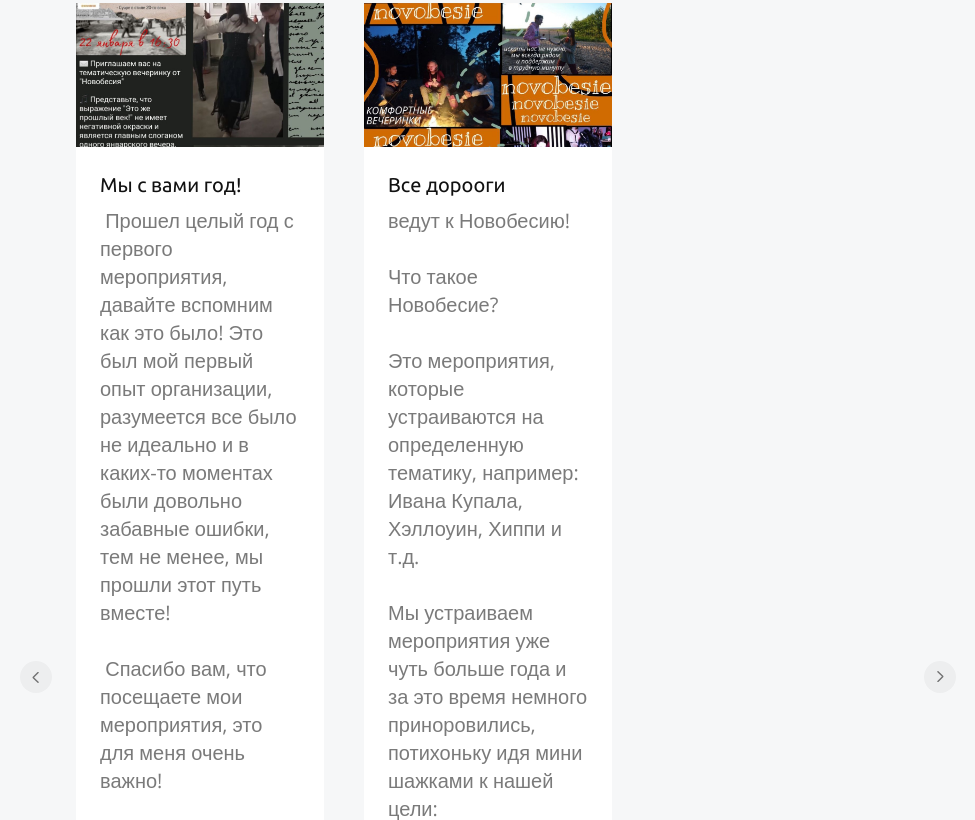
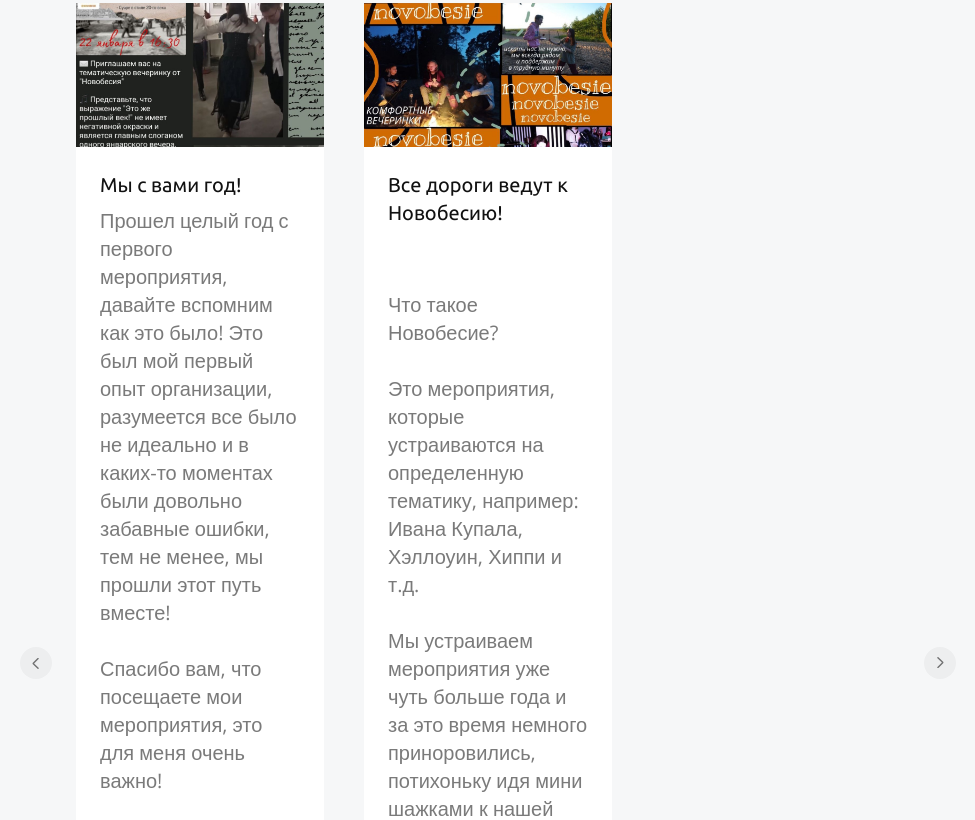
Before and after one commit to Novobesie/Novobesie, a plain HTML site: page index.html in a window 1280 px wide. Shown: the part 2893-3713 px from the top of the page, without its empty margins (152-1127 px from the left). Drawn offline with nearby package versions, Linux system fonts and the light colour scheme; some packages are replaced by stand-ins of ours; a script that the page names is missing.

Commit message:
Update index.html

```diff
--- a/index.html
+++ b/index.html
@@ -146,15 +146,15 @@
                                             <img class="sb-image-crop sb-image-crop_loaded lazy" src="assets/img/Post-2.jpg" alt="Изображение"></div>
                                         <div class="s-services-type-3__text sb-m-clear-bottom">
                                             <div class="s-services-type-3__info sb-m-clear-bottom"><h5 class="b-font-h5 sb-pre-wrap sb-skeleton__title sb-align-left sb-font-h5 sb-font-title sb-m-21-bottom" data-goods-field="title">Мы с вами год!</h5>
-                                            <div class="sb-text-opacity sb-pre-wrap sb-skeleton__text sb-align-left sb-font-p2" data-goods-field="description"> Прошел целый год с первого мероприятия, давайте вспомним как это было! Это был мой первый опыт организации, разумеется все было не идеально и в каких-то моментах были довольно забавные ошибки, тем не менее, мы прошли этот путь вместе!<br><br> Спасибо вам, что посещаете мои мероприятия, это для меня очень важно!<br><br> Первое мероприятие называлось «Суаре», я расклеивала брошуры на стенах в туалете, старалась пригласить как можно больше людей и у меня это получилось! Дорогие друзья, спасибо что следите за новинками на этом канале, постараюсь и дальше радовать вас интересными мероприятиями!<br><br></div></div></div></div></li>
+                                            <div class="sb-text-opacity sb-pre-wrap sb-skeleton__text sb-align-left sb-font-p2" data-goods-field="description">Прошел целый год с первого мероприятия, давайте вспомним как это было! Это был мой первый опыт организации, разумеется все было не идеально и в каких-то моментах были довольно забавные ошибки, тем не менее, мы прошли этот путь вместе!<br><br>Спасибо вам, что посещаете мои мероприятия, это для меня очень важно!<br><br>Первое мероприятие называлось «Суаре», я расклеивала брошуры на стенах в туалете, старалась пригласить как можно больше людей и у меня это получилось! Дорогие друзья, спасибо что следите за новинками на этом канале, постараюсь и дальше радовать вас интересными мероприятиями!<br><br></div></div></div></div></li>
                                     <li class="s-services-type-3__slide sb-col_lg-4 sb-col_md-4 sb-col_sm-6 sb-col_xs-12 js-slide " >
                                         <div class="s-services-type-3__item sb-text-dark">
                                         <div class=" sb-background sb-background s-services-type-3__background" style="background: #ffffff;"></div>
                                         <div class="s-services-type-3__image-wrapper sb-skeleton__image sb-skeleton__image_without-radius " >
                                             <img class="sb-image-crop sb-image-crop_loaded lazy" src="assets/img/Post-1.jpg" alt="Изображение"></div>
                                         <div class="s-services-type-3__text sb-m-clear-bottom">
-                                            <div class="s-services-type-3__info sb-m-clear-bottom"><h5 class="b-font-h5 sb-pre-wrap sb-skeleton__title sb-align-left sb-font-h5 sb-font-title sb-m-21-bottom" data-goods-field="title">Все дорооги</h5>
-                                            <div class="sb-text-opacity sb-pre-wrap sb-skeleton__text sb-align-left sb-font-p2" data-goods-field="description">ведут к Новобесию!<br><br>Что такое Новобесие?<br><br>Это мероприятия, которые устраиваются на определенную тематику, например:<br>Ивана Купала, Хэллоуин, Хиппи и т.д.<br><br>Мы устраиваем мероприятия уже чуть больше года и за это время немного приноровились, потихоньку идя мини шажками к нашей цели:<br><cite>чтобы на наших мероприятиях вам было комфортно, весело и интересно!</cite> </div></div></div></div></li>
+                                            <div class="s-services-type-3__info sb-m-clear-bottom"><h5 class="b-font-h5 sb-pre-wrap sb-skeleton__title sb-align-left sb-font-h5 sb-font-title sb-m-21-bottom" data-goods-field="title">Все дороги ведут к Новобесию!</h5>
+                                            <div class="sb-text-opacity sb-pre-wrap sb-skeleton__text sb-align-left sb-font-p2" data-goods-field="description"><br><br>Что такое Новобесие?<br><br>Это мероприятия, которые устраиваются на определенную тематику, например:<br>Ивана Купала, Хэллоуин, Хиппи и т.д.<br><br>Мы устраиваем мероприятия уже чуть больше года и за это время немного приноровились, потихоньку идя мини шажками к нашей цели:<br><cite>чтобы на наших мероприятиях вам было комфортно, весело и интересно!</cite> </div></div></div></div></li>
                                         </ul></div></div>
                                 <div class="sb-hidden-desktop-min sb-dots">
                                 <ul class="sb-dots__dots-wrapper js-dots"></ul></div></div></div></div></div></section>
```
